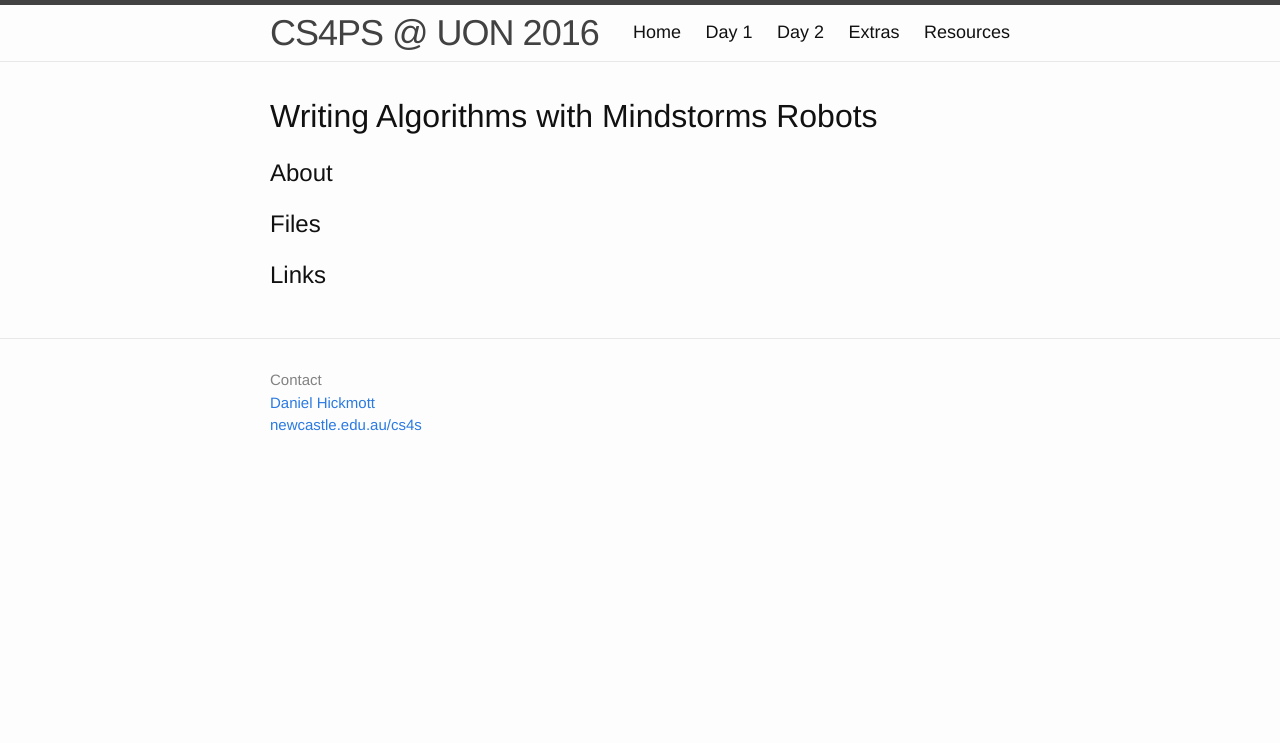
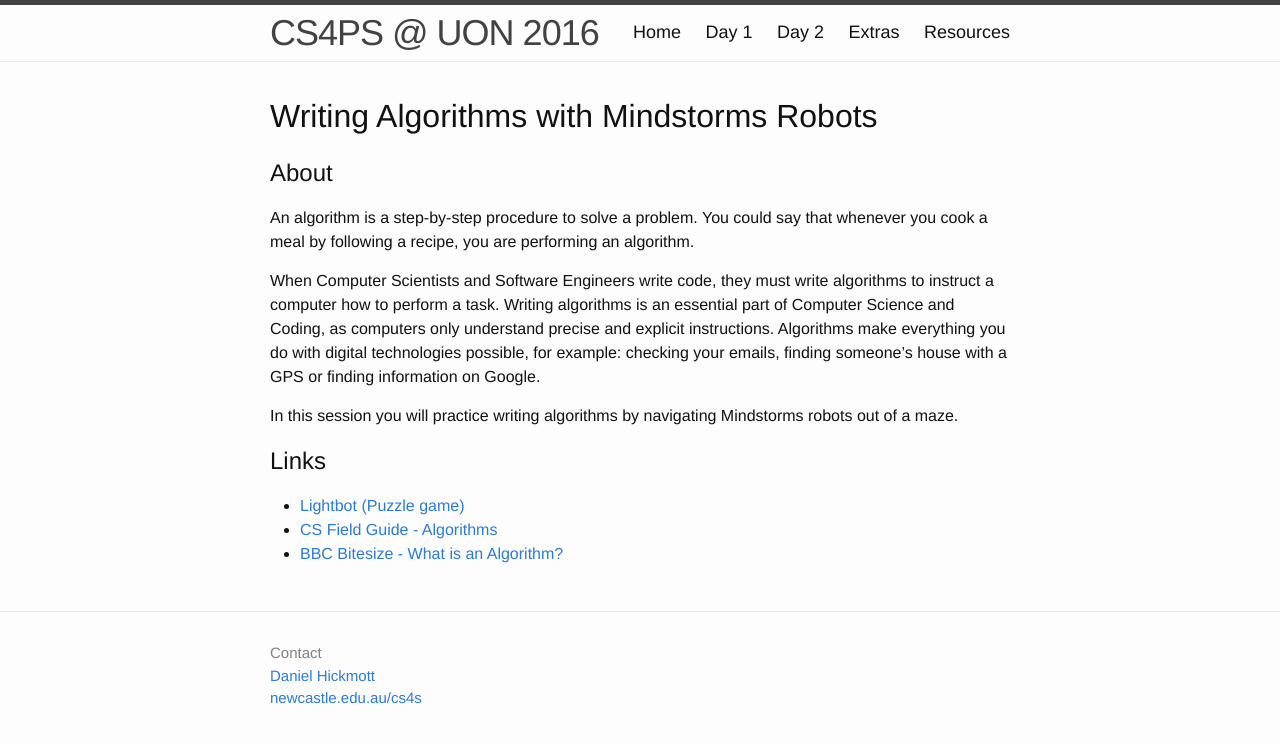
Before and after one commit to cs4s/ps-2016, a Jekyll site: the page built from day1/robotics/index.md, in a window 1280 px wide. Shown: the top 743 px of the page. Built offline with Jekyll 4.4.1, drawn with Linux system fonts in a browser that asks for light colours.

Commit message:
Updates Algorithms page with description and links

```diff
--- a/day1/robotics/index.md
+++ b/day1/robotics/index.md
@@ -7,8 +7,14 @@ title: CS4PS @ UON 2016 - Day 1 - Writing Algorithms with Mindstorms Robots
 
 ## About
 
+An algorithm is a step-by-step procedure to solve a problem. You could say that whenever you cook a meal by following a recipe, you are performing an algorithm.
 
+When Computer Scientists and Software Engineers write code, they must write algorithms to instruct a computer how to perform a task. Writing algorithms is an essential part of Computer Science and Coding, as computers only understand precise and explicit instructions. Algorithms make everything you do with digital technologies possible, for example: checking your emails, finding someone’s house with a GPS or finding information on Google.
 
-## Files
+In this session you will practice writing algorithms by navigating Mindstorms robots out of a maze.
 
 ## Links
+
+- [Lightbot (Puzzle game)](http://lightbot.com/){:target="_blank"}
+- [CS Field Guide - Algorithms](http://www.csfieldguide.org.nz/en/chapters/algorithms.html){:target="_blank"}
+- [BBC Bitesize - What is an Algorithm?](http://www.bbc.co.uk/guides/zqrq7ty){:target="_blank"}
```
